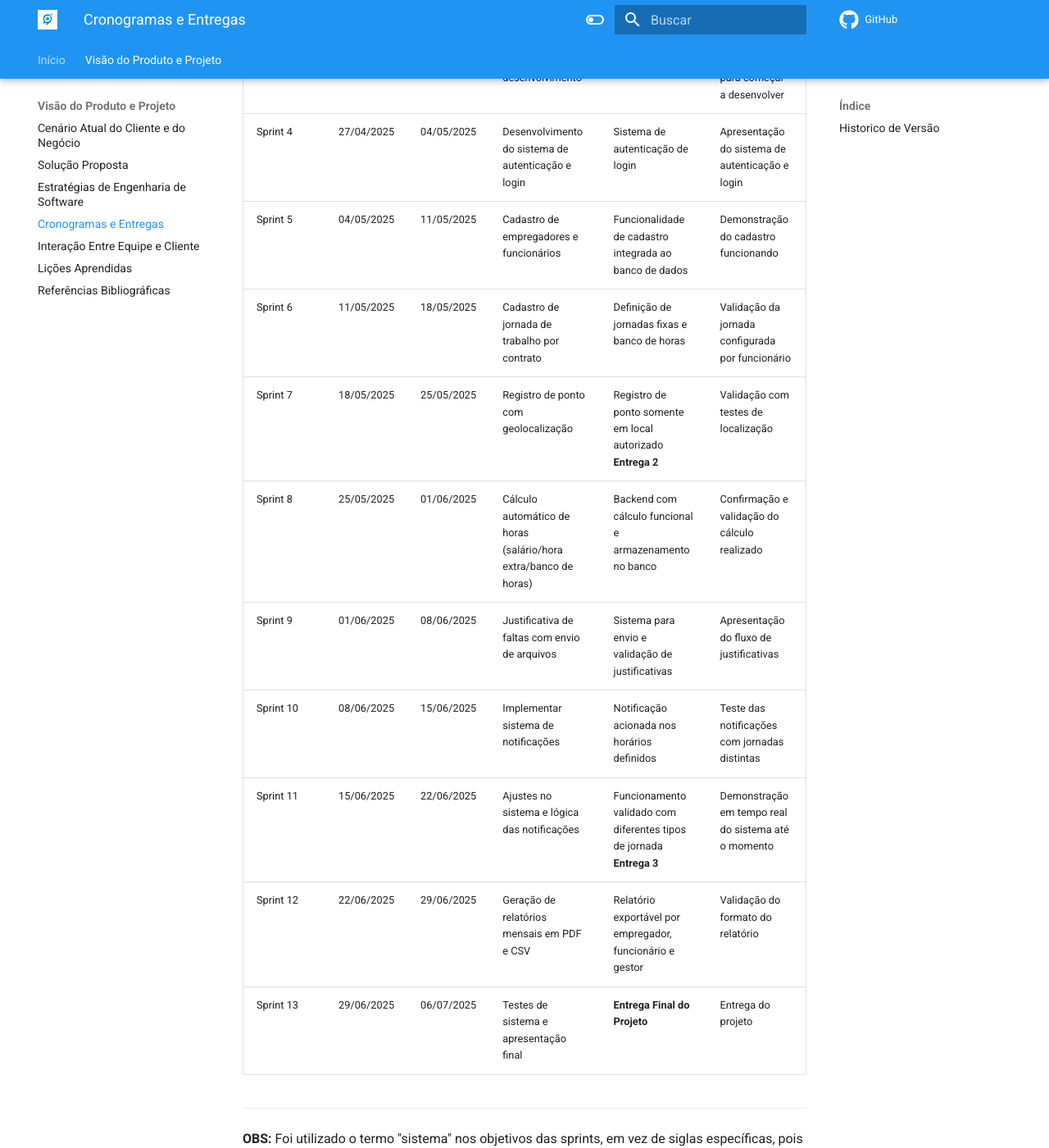
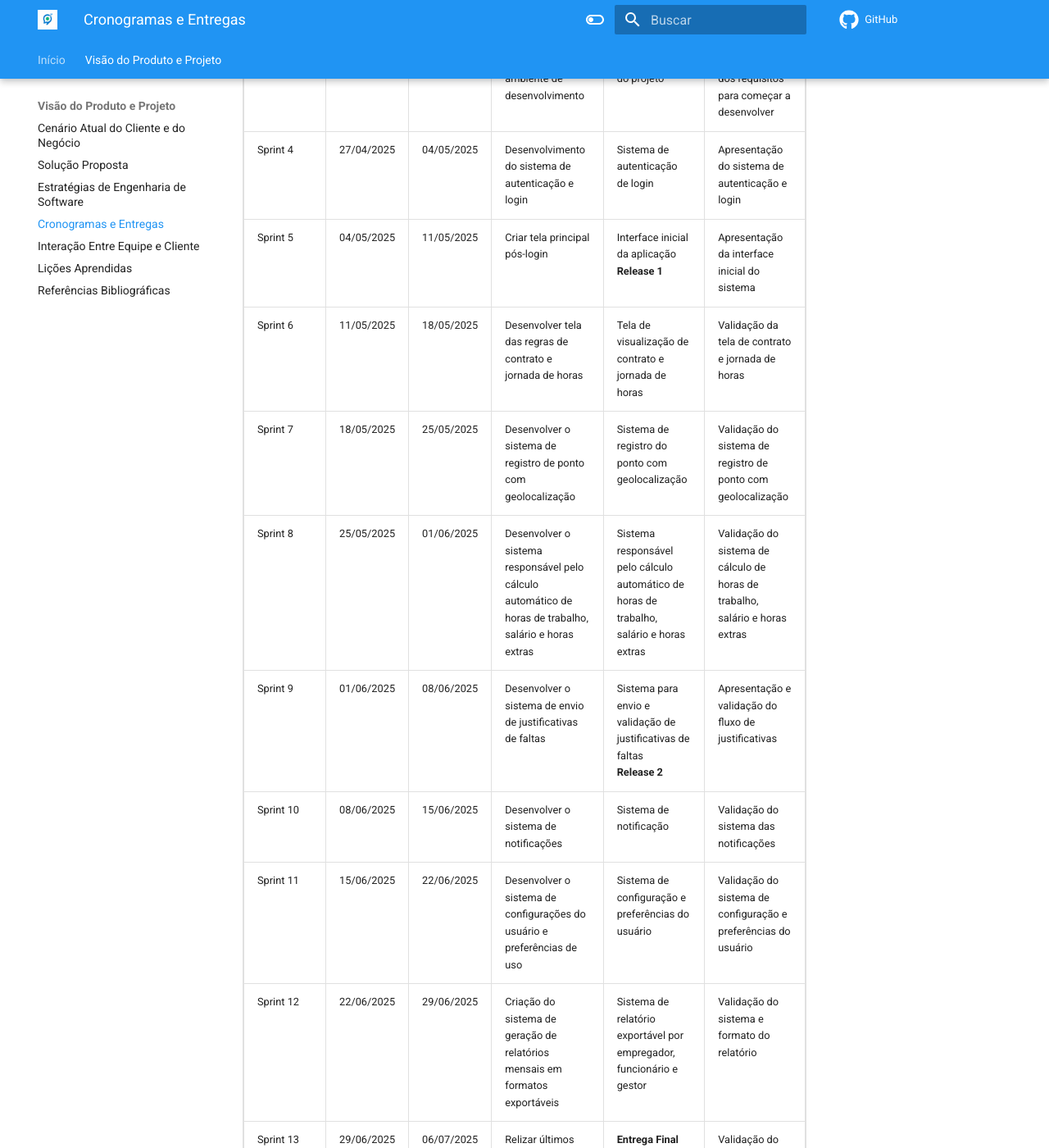
Before and after one commit to mdsreq-fga-unb/2025.1-T01-SeuPontoDigital, an MkDocs documentation site: the page built from docs/doc-visao/top4.md, in a window 1280 px wide and 1400 px high, scrolled down 536 px. Shown: the whole window at 82% size. Built offline with MkDocs 1.6.1 and Material for MkDocs 9.7.7, drawn with Linux system fonts in a browser that asks for light colours; comment, search, counter and statistics services are not loaded; some of the changed text lies outside the part shown.

```diff
--- a/docs/doc-visao/top4.md
+++ b/docs/doc-visao/top4.md
@@ -1,29 +1,155 @@
-Esta é uma **versão preliminar** do planejamento temporal do projeto. Ao longo da disciplina, o planejamento será atulizado.
+<p>Esta é uma <strong>versão preliminar</strong> do planejamento temporal do projeto. Ao longo da disciplina, o planejamento será atulizado.
+<p>
+<hr>
 
+<table border="1" style="width: 100%; border-collapse: collapse; text-align: left;">
+  <thead>
+    <tr style="background-color: #2094F3;">
+      <th>Sprint</th>
+      <th>Início</th>
+      <th>Fim</th>
+      <th>Objetivo</th>
+      <th>Entrega Prevista</th>
+      <th>Validação com o Cliente</th>
+    </tr>
+  </thead>
+  <tbody>
+    <tr>
+      <td>Sprint 1</td>
+      <td>06/04/2025</td>
+      <td>13/04/2025</td>
+      <td>Elicitação de Requisitos</td>
+      <td>Tópico 1 e 2 do documento de visão</td>
+      <td>Confirmação dos requisitos</td>
+    </tr>
+    <tr>
+      <td>Sprint 2</td>
+      <td>13/04/2025</td>
+      <td>20/04/2025</td>
+      <td>Finalizar Documento de Visão</td>
+      <td>Entrega do Documento de Visão</td>
+      <td>Apresentação do documento de visão completo</td>
+    </tr>
+    <tr>
+      <td>Sprint 3</td>
+      <td>20/04/2025</td>
+      <td>27/04/2025</td>
+      <td>Configurar o ambiente de desenvolvimento</td>
+      <td>Estrutura inicial do projeto</td>
+      <td>Confirmação dos requisitos para começar a desenvolver</td>
+    </tr>
+    <tr>
+      <td>Sprint 4</td>
+      <td>27/04/2025</td>
+      <td>04/05/2025</td>
+      <td>Desenvolvimento do sistema de autenticação e login</td>
+      <td>Sistema de autenticação de login</td>
+      <td>Apresentação do sistema de autenticação e login</td>
+    </tr>
+    <tr>
+      <td>Sprint 5</td>
+      <td>04/05/2025</td>
+      <td>11/05/2025</td>
+      <td>Criar tela principal pós-login</td>
+      <td>Interface inicial da aplicação <br><strong>Release 1</strong></td>
+      <td>Apresentação da interface inicial do sistema</td>
+    </tr>
+    <tr>
+      <td>Sprint 6</td>
+      <td>11/05/2025</td>
+      <td>18/05/2025</td>
+      <td>Desenvolver tela das regras de contrato e jornada de horas</td>
+      <td>Tela de visualização de contrato e jornada de horas</td>
+      <td>Validação da tela de contrato e jornada de horas</td>
+    </tr>
+    <tr>
+      <td>Sprint 7</td>
+      <td>18/05/2025</td>
+      <td>25/05/2025</td>
+      <td>Desenvolver o sistema de registro de ponto com geolocalização</td>
+      <td>Sistema de registro do ponto com geolocalização</td>
+      <td>Validação do sistema de registro de ponto com geolocalização</td>
+    </tr>
+    <tr>
+      <td>Sprint 8</td>
+      <td>25/05/2025</td>
+      <td>01/06/2025</td>
+      <td>Desenvolver o sistema responsável pelo cálculo automático de horas de trabalho, salário e horas extras</td>
+      <td>Sistema responsável pelo cálculo automático de horas de trabalho, salário e horas extras</td>
+      <td>Validação do sistema de cálculo de horas de trabalho, salário e horas extras</td>
+    </tr>
+    <tr>
+      <td>Sprint 9</td>
+      <td>01/06/2025</td>
+      <td>08/06/2025</td>
+      <td>Desenvolver o sistema de envio de justificativas de faltas</td>
+      <td>Sistema para envio e validação de justificativas de faltas<br><strong>Release 2</strong> </td>
+      <td>Apresentação e validação do fluxo de justificativas</td>
+    </tr>
+    <tr>
+      <td>Sprint 10</td>
+      <td>08/06/2025</td>
+      <td>15/06/2025</td>
+      <td>Desenvolver o sistema de notificações</td>
+      <td>Sistema de notificação</td>
+      <td>Validação do sistema das notificações</td>
+    </tr>
+    <tr>
+      <td>Sprint 11</td>
+      <td>15/06/2025</td>
+      <td>22/06/2025</td>
+      <td>Desenvolver o sistema de configurações do usuário e preferências de uso</td>
+      <td>Sistema de configuração e preferências do usuário</td>
+      <td>Validação do sistema de configuração e preferências do usuário</td>
+    </tr>
+    <tr>
+      <td>Sprint 12</td>
+      <td>22/06/2025</td>
+      <td>29/06/2025</td>
+      <td>Criação do sistema de geração de relatórios mensais em formatos exportáveis</td>
+      <td>Sistema de relatório exportável por empregador, funcionário e gestor</td>
+      <td>Validação do sistema e formato do relatório</td>
+    </tr>
+    <tr>
+      <td>Sprint 13</td>
+      <td>29/06/2025</td>
+      <td>06/07/2025</td>
+      <td>Relizar últimos testes de sistema e ajustes finais</td>
+      <td><strong>Entrega Final do Produto<br>Release Final</strong></td>
+      <td>Validação do produto</td>
+    </tr>
+  </tbody>
+</table>
 
+<p><strong>OBS:</strong> Foi utilizado os termos "sistema" e "tela" em vez de siglas específicas, pois o backlog ainda não foi detalhado pela equipe.</p>
 
----
+<hr>
 
-| Sprint     | Início     | Fim        | Objetivo                                                                 | Entrega Prevista                                           | Validação com o Cliente                               |
-|------------|------------|------------|--------------------------------------------------------------------------|------------------------------------------------------------|--------------------------------------------------------|
-| Sprint 1   | 06/04/2025 | 13/04/2025 | Elicitação de Requisitos                                                 | **Tópico 1 e 2 do documento de visão**                     | Confirmação dos requisitos                             |
-| Sprint 2   | 13/04/2025 | 20/04/2025 | Finalizar Documento de Visão                                             | **Entrega Unidade 1**                                      | Apresentação do documento                              |
-| Sprint 3   | 20/04/2025 | 27/04/2025 | Criar o ambiente de desenvolvimento                                      | Estrutura inicial do projeto                               | Confirmação dos requisitos para começar a desenvolver         |
-| Sprint 4   | 27/04/2025 | 04/05/2025 | Desenvolvimento do sistema de autenticação e login                      | Sistema de autenticação de login                           | Apresentação do sistema de autenticação e login        |
-| Sprint 5   | 04/05/2025 | 11/05/2025 | Cadastro de empregadores e funcionários                                     | Funcionalidade de cadastro integrada ao banco de dados     | Demonstração do cadastro funcionando                   |
-| Sprint 6   | 11/05/2025 | 18/05/2025 | Cadastro de jornada de trabalho por contrato                            | Definição de jornadas fixas e banco de horas               | Validação da jornada configurada por funcionário                    |
-| Sprint 7   | 18/05/2025 | 25/05/2025 | Registro de ponto com geolocalização                                    | Registro de ponto somente em local autorizado  <br> **Entrega 2**            | Validação com testes de localização                    |
-| Sprint 8   | 25/05/2025 | 01/06/2025 | Cálculo automático de horas (salário/hora extra/banco de horas)         | Backend com cálculo funcional e armazenamento no banco     | Confirmação e validação do cálculo realizado              |
-| Sprint 9   | 01/06/2025 | 08/06/2025 | Justificativa de faltas com envio de arquivos                           | Sistema para envio e validação de justificativas        | Apresentação do fluxo de justificativas                |
-| Sprint 10  | 08/06/2025 | 15/06/2025 | Implementar sistema de notificações                                | Notificação acionada nos horários definidos            | Teste das notificações com jornadas distintas          |
-| Sprint 11  | 15/06/2025 | 22/06/2025 | Ajustes no sistema e lógica das notificações     | Funcionamento validado com diferentes tipos de jornada  <br> **Entrega 3**   | Demonstração em tempo real do sistema até o momento      |
-| Sprint 12  | 22/06/2025 | 29/06/2025 | Geração de relatórios mensais em PDF e CSV   | Relatório exportável por empregador, funcionário e gestor   | Validação do formato do relatório            |
-| Sprint 13  | 29/06/2025 | 06/07/2025 | Testes de sistema e apresentação final   | **Entrega Final do Projeto**    | Entrega do projeto  |
-
----
-**OBS:** Foi utilizado o termo "sistema" nos objetivos das sprints, em vez de siglas específicas, pois o backlog ainda não foi detalhado.
-
-## Historico de Versão
-Data     | Versão | Descrição | Autor(es) | Revisor(es)
--------- | ------ | --------- | ----- | ---------
-15/04/2025 | 1.0 | Versão preliminar do planejamento temporal do projeto| Lucas Guimarães |
+<h2>Histórico de Versão</h2>
+<table border="1" style="width: 100%; border-collapse: collapse; text-align: left;">
+  <thead>
+    <tr>
+      <th>Data</th>
+      <th>Versão</th>
+      <th>Descrição</th>
+      <th>Autor(es)</th>
+      <th>Revisor(es)</th>
+    </tr>
+  </thead>
+  <tbody>
+    <tr>
+      <td>15/04/2025</td>
+      <td>1.0</td>
+      <td>Versão preliminar do planejamento temporal do projeto</td>
+      <td>Lucas Guimarães</td>
+      <td></td>
+    </tr>
+    <tr>
+      <td>19/04/2025</td>
+      <td>1.1</td>
+      <td>Correção de alguns objetivos, entregas e validações</td>
+      <td>Lucas Guimarães</td>
+      <td></td>
+    </tr>
+  </tbody>
+</table>
```
